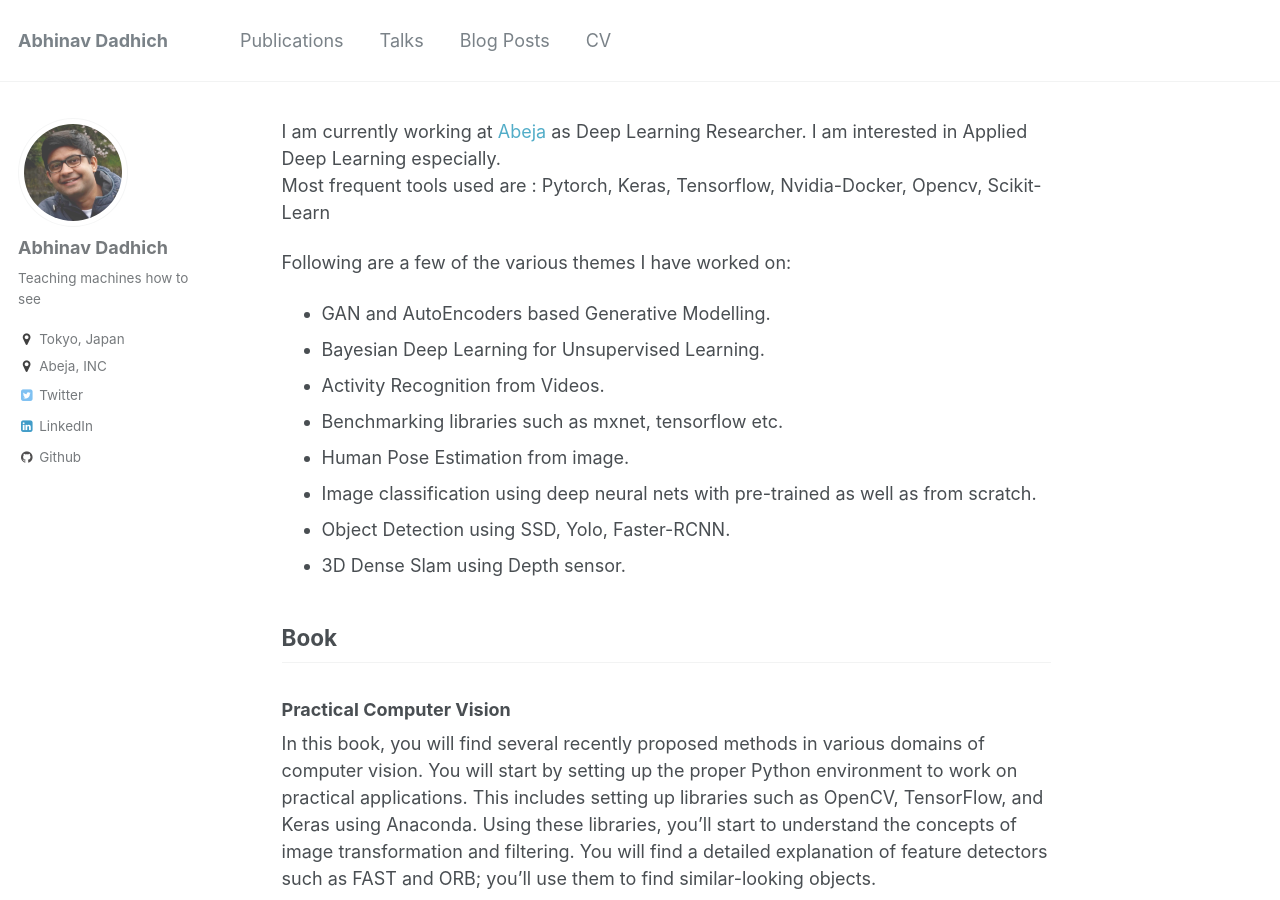
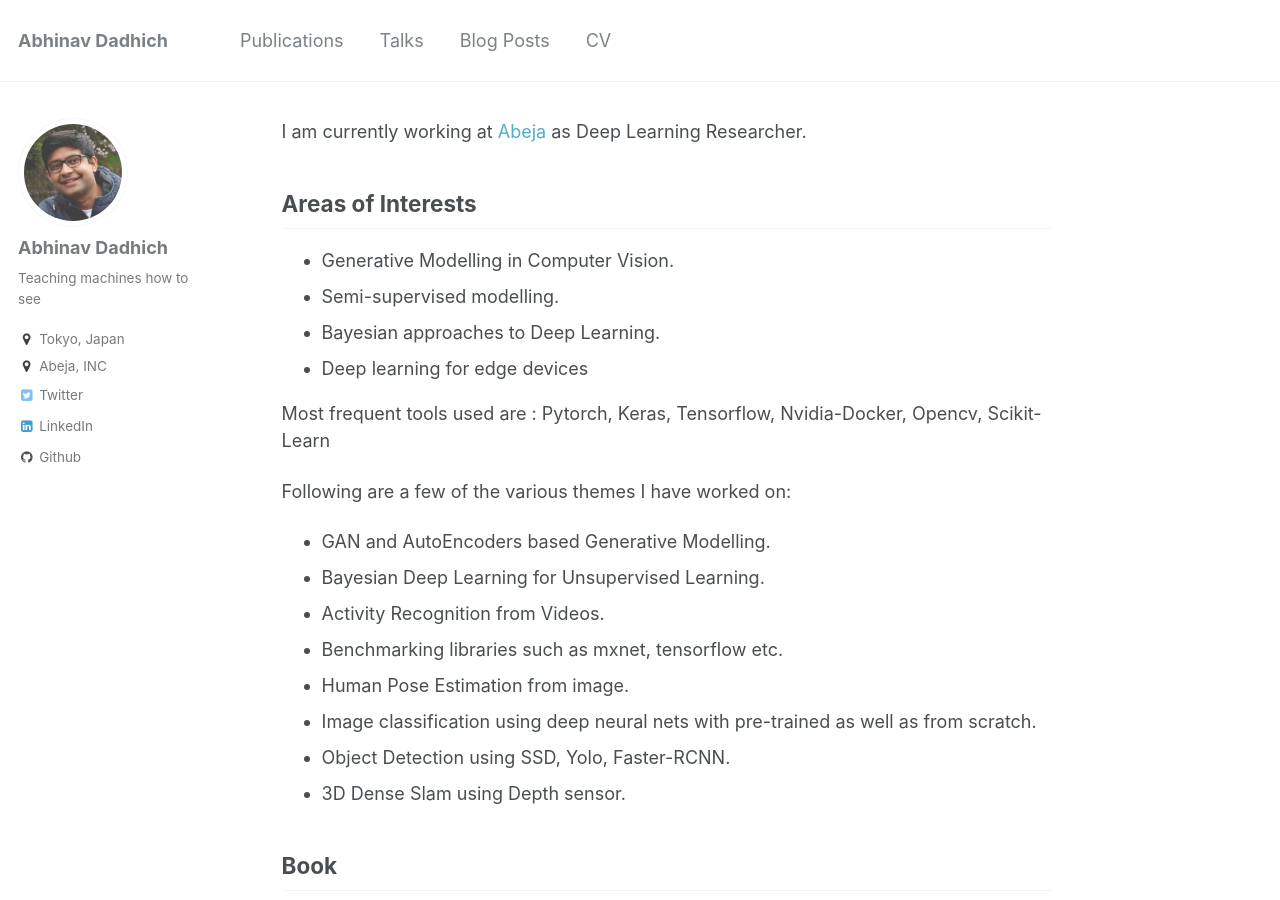
Before and after one commit to ResByte/ResByte.github.io, a Jekyll site: the page built from _pages/about.md, in a window 1280 px wide and 900 px high. Built offline with Jekyll 4.4.1, drawn with Linux system fonts in a browser that asks for light colours.

Commit message:
Update about.md

```diff
--- a/_pages/about.md
+++ b/_pages/about.md
@@ -8,7 +8,14 @@ redirect_from:
   - /about.html
 ---
 
-I am currently working at [Abeja](http://www.abeja.asia) as Deep Learning Researcher. I am interested in Applied Deep Learning  especially.
+I am currently working at [Abeja](http://www.abeja.asia) as Deep Learning Researcher.
+
+## Areas of Interests
+- Generative Modelling in Computer Vision.
+- Semi-supervised modelling.
+- Bayesian approaches to Deep Learning.
+- Deep learning for edge devices
+
 Most frequent tools used are : Pytorch, Keras, Tensorflow, Nvidia-Docker, Opencv, Scikit-Learn
 
 Following are a few of the various themes I have worked on:
```
